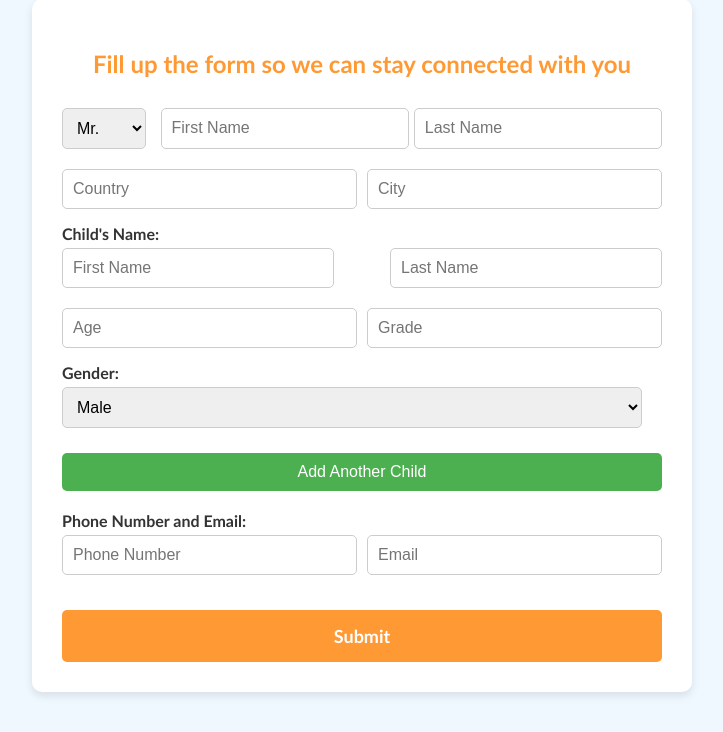
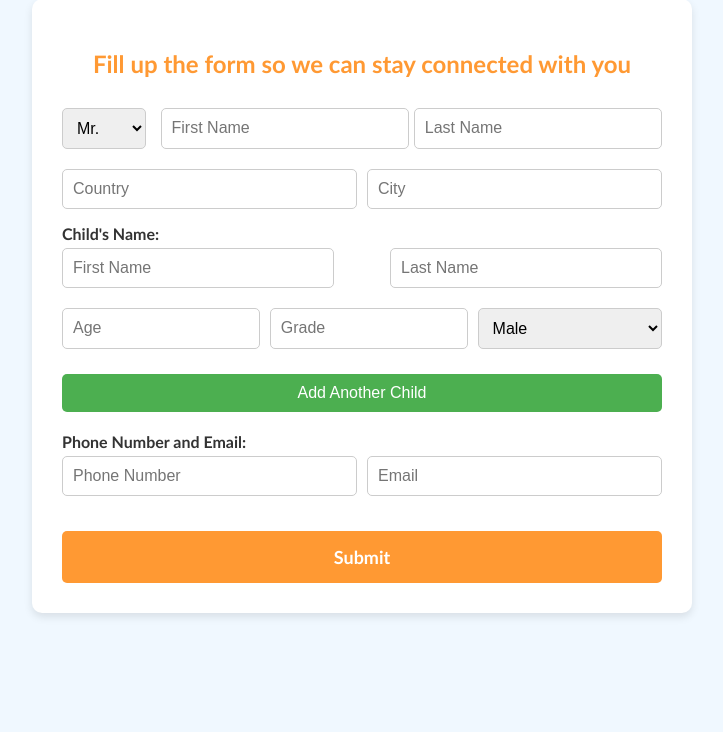
Before and after one commit to Aman-appsdeployer/Immortales, a Flask app: page /kids in a window 1280 px wide. Shown: the part 51-783 px from the top of the page, without its empty margins (278-1001 px from the left). Run offline with Flask 3, Linux system fonts and the light colour scheme.

Commit message:
Update kids.html
age , grade , gender in one line

```diff
--- a/templates/kids.html
+++ b/templates/kids.html
@@ -42,12 +42,13 @@
                     <div class="inline-fields">
                         <input type="number" name="age[]" placeholder="Age" required>
                         <input type="text" name="grade[]" placeholder="Grade" required>
-                    </div>
-                    <label for="gender">Gender:</label>
-                    <select name="gender[]" required>
+                         <select name="gender[]" required>
                         <option value="male">Male</option>
                         <option value="female">Female</option>
                     </select>
+                    </div>
+
+
                 </div>
             </div>
 
@@ -80,12 +81,13 @@
                 <div class="inline-fields">
                     <input type="number" name="age[]" placeholder="Age" required>
                     <input type="text" name="grade[]" placeholder="Grade" required>
-                </div>
-                <label for="gender">Gender:</label>
-                <select name="gender[]" required>
+                        <select name="gender[]" required>
                     <option value="male">Male</option>
                     <option value="female">Female</option>
                 </select>
+                </div>
+
+
             `;
             document.getElementById('childrenSection').appendChild(childSection);
         }
```
